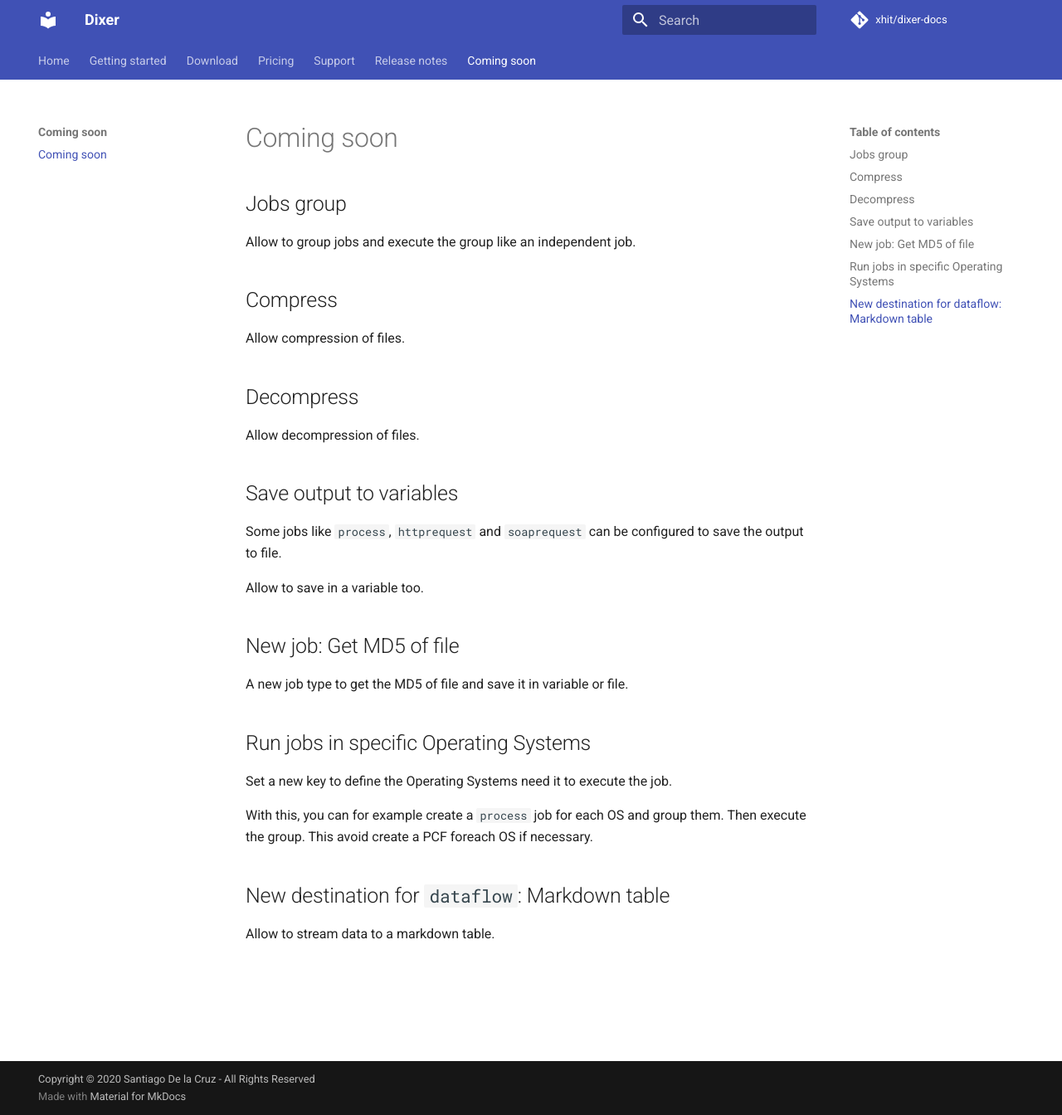
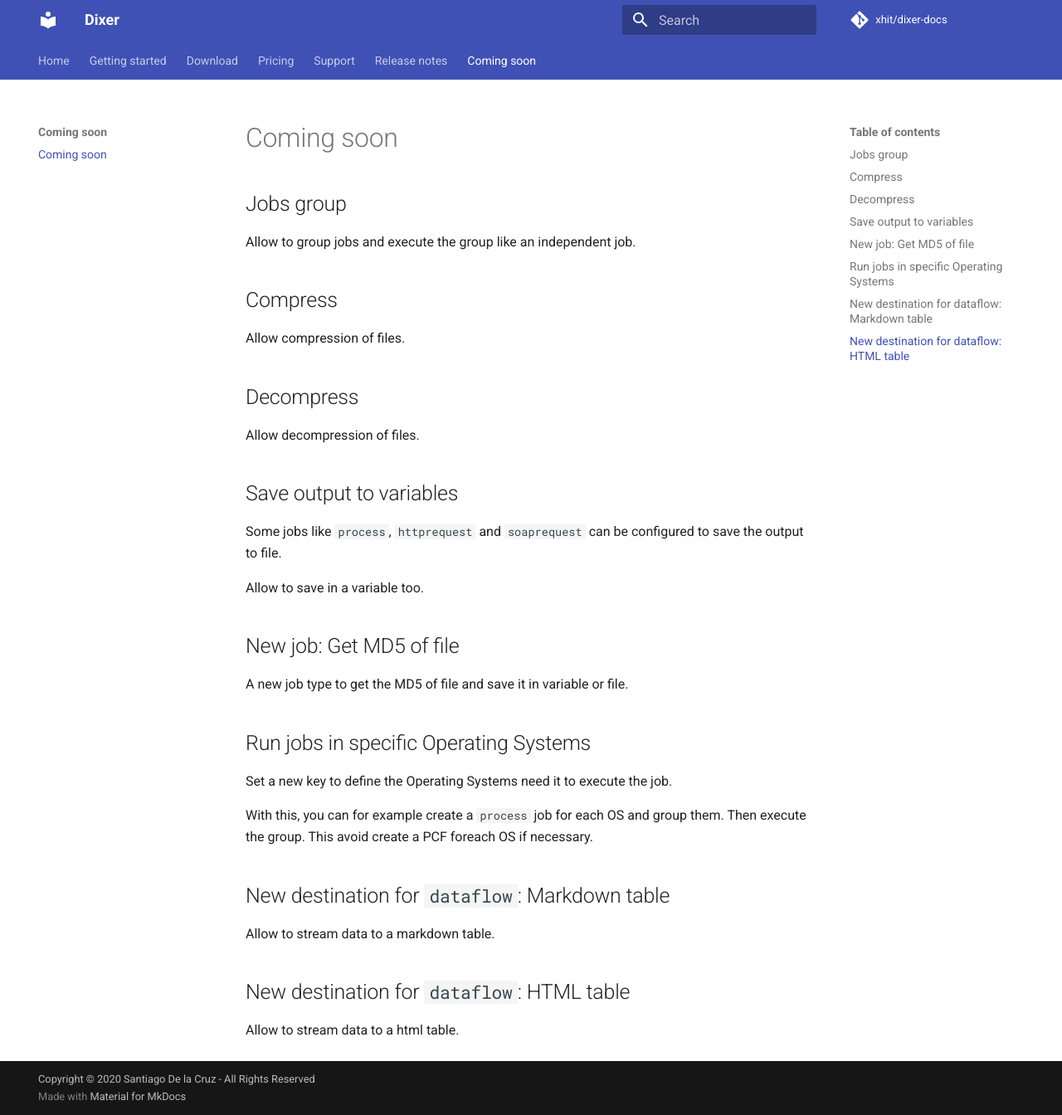
Before and after one commit to Dixer-ETL/dixer-docs, an MkDocs documentation site: the page built from docs/Coming-soon.md, in a window 1280 px wide and 1344 px high. Shown: the whole window at 83% size. Built offline with MkDocs 1.6.1 and Material for MkDocs 9.7.7, drawn with Linux system fonts in a browser that asks for light colours; comment, search, counter and statistics services are not loaded.

Commit message:
New coming soon: html table destination

```diff
--- a/docs/Coming-soon.md
+++ b/docs/Coming-soon.md
@@ -31,3 +31,7 @@ With this, you can for example create a `process` job for each OS and group them
 ## New destination for `dataflow`: Markdown table
 
 Allow to stream data to a markdown table.
+
+## New destination for `dataflow`: HTML table
+
+Allow to stream data to a html table.
```
